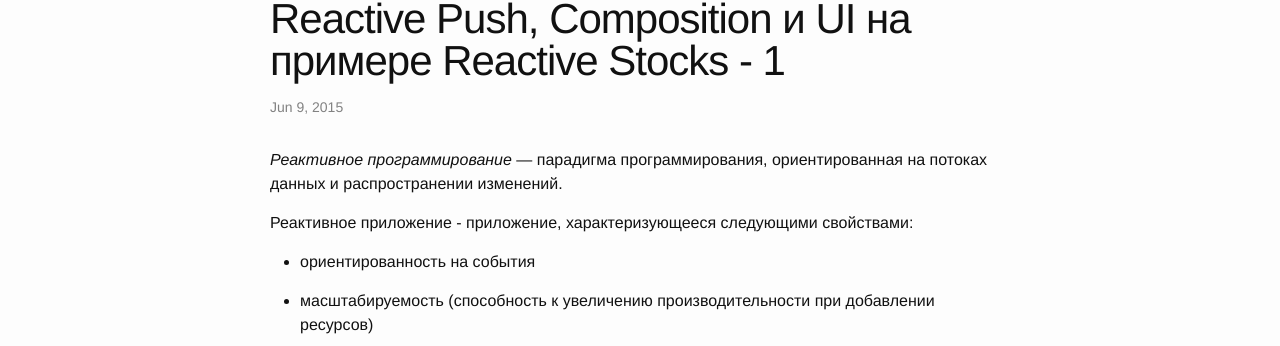
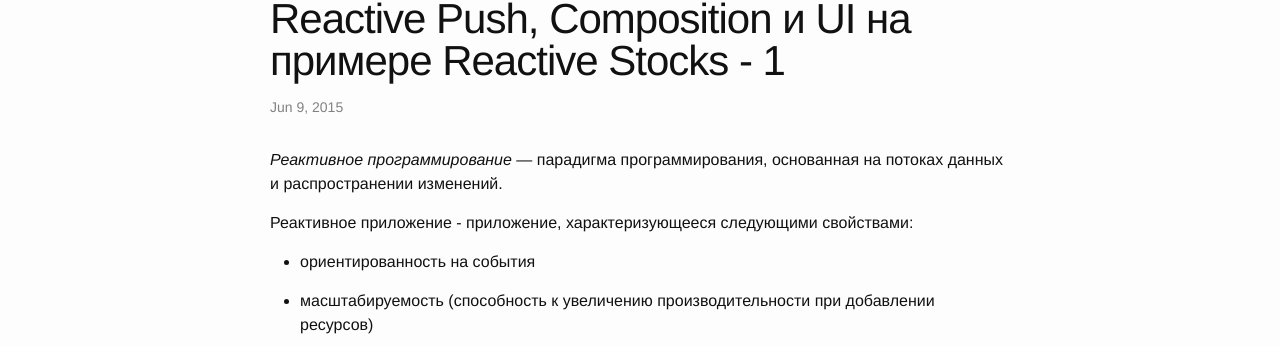
Before and after one commit to avpet/avpet.github.com, a Jekyll site: the page built from _posts/2015-06-09-reative-stocks-architecture-1.markdown, in a window 1280 px wide and 900 px high. Shown: the part 94-440 px from the top of the window. Built offline with Jekyll 4.4.1, drawn with Linux system fonts in a browser that asks for light colours; some of the changed text lies outside the part shown.

Commit message:
Fixed error

```diff
--- a/_posts/2015-06-09-reative-stocks-architecture-1.markdown
+++ b/_posts/2015-06-09-reative-stocks-architecture-1.markdown
@@ -14,7 +14,7 @@ reactive-stock-src: https://github.com/typesafehub/reactive-stocks/blob/master/
 }
 </style>
 
-*Реактивное программирование* — парадигма программирования, ориентированная на потоках данных и распространении изменений.
+*Реактивное программирование* — парадигма программирования, основанная на потоках данных и распространении изменений.
 
 Реактивное приложение - приложение, характеризующееся следующими свойствами:
 
```
Also changed, not shown: other parts of _posts/2015-06-09-reative-stocks-architecture-1.markdown (+1 -1 lines).
